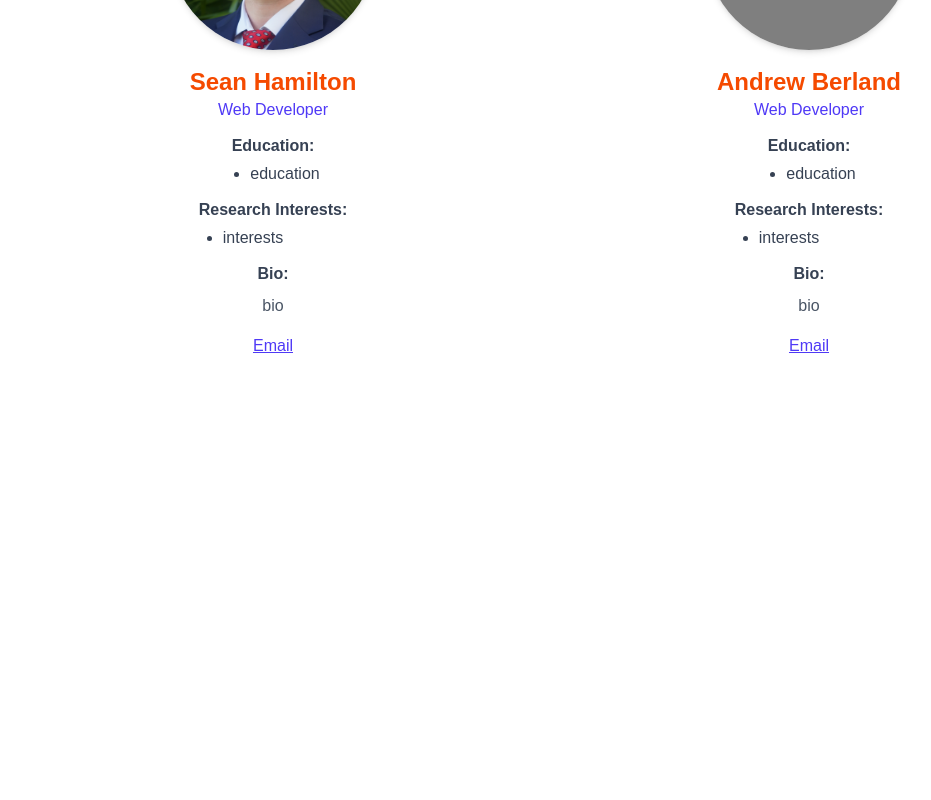
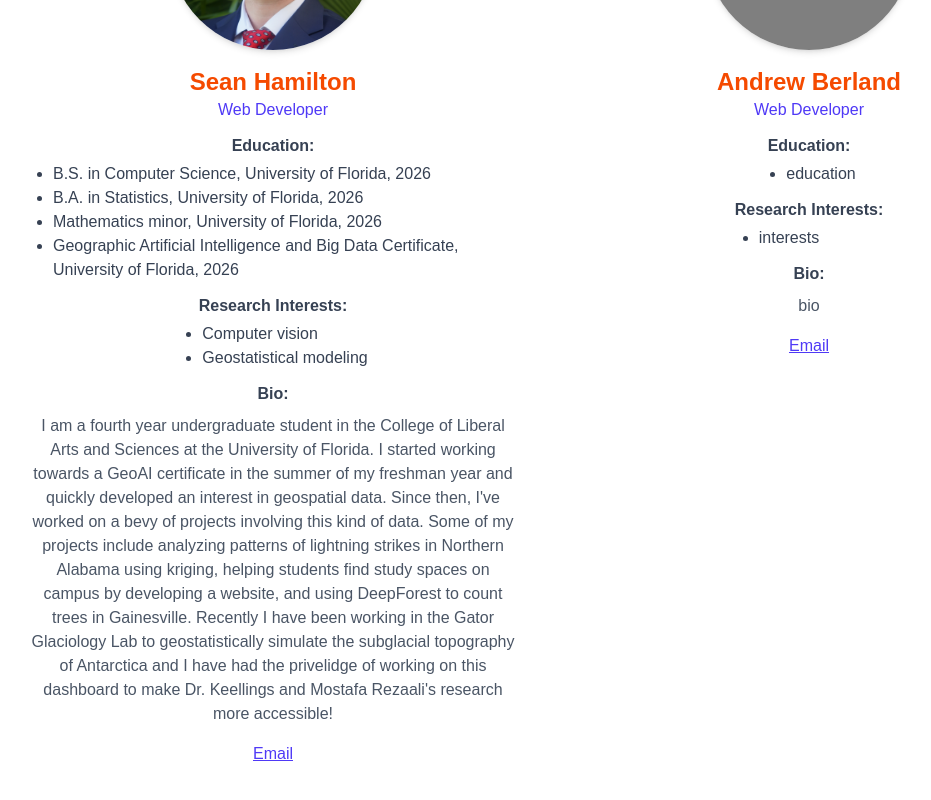
Before and after one commit to sean293/heat-seekers, a Next.js app in the folder frontend/: page /about in a window 1280 px wide. Shown: the part 1199-1999 px from the top of the page, without its empty margins (99-1030 px from the left). Before the commit the page ends 1621 px from the top, so only its background shows below. Built offline with nearby package versions, Linux system fonts and the light colour scheme.

Commit message:
Add about details for Sean Hamilton

```diff
--- a/frontend/app/about/page.tsx
+++ b/frontend/app/about/page.tsx
@@ -43,15 +43,17 @@ const team = [
     role: "Web Developer",
     image: "/images/sean_hamilton_headshot.jpg",
     education: [
-      "education"
-
+      "B.S. in Computer Science, University of Florida, 2026",
+      "B.A. in Statistics, University of Florida, 2026",
+      "Mathematics minor, University of Florida, 2026",
+      "Geographic Artificial Intelligence and Big Data Certificate, University of Florida, 2026"
     ],
     interests: [
-      "interests"
-
+      "Computer vision",
+      "Geostatistical modeling"
     ],
-    bio: "bio",
-    email: ""
+    bio: "I am a fourth year undergraduate student in the College of Liberal Arts and Sciences at the University of Florida. I started working towards a GeoAI certificate in the summer of my freshman year and quickly developed an interest in geospatial data. Since then, I've worked on a bevy of projects involving this kind of data. Some of my projects include analyzing patterns of lightning strikes in Northern Alabama using kriging, helping students find study spaces on campus by developing a website, and using DeepForest to count trees in Gainesville. Recently I have been working in the Gator Glaciology Lab to geostatistically simulate the subglacial topography of Antarctica and I have had the privelidge of working on this dashboard to make Dr. Keellings and Mostafa Rezaali's research more accessible!",
+    email: "sean.hamilton@ufl.edu"
   },
     {
     name: "Andrew Berland",
```
